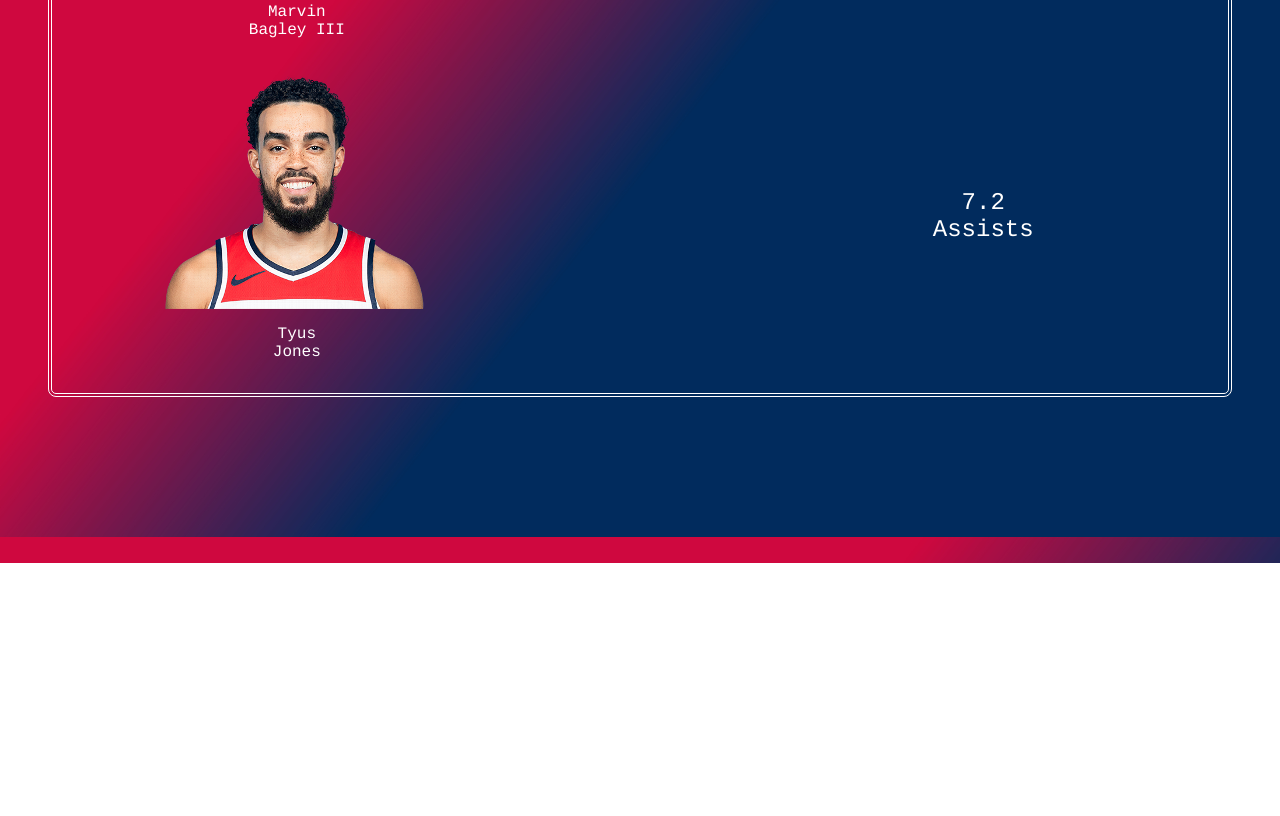
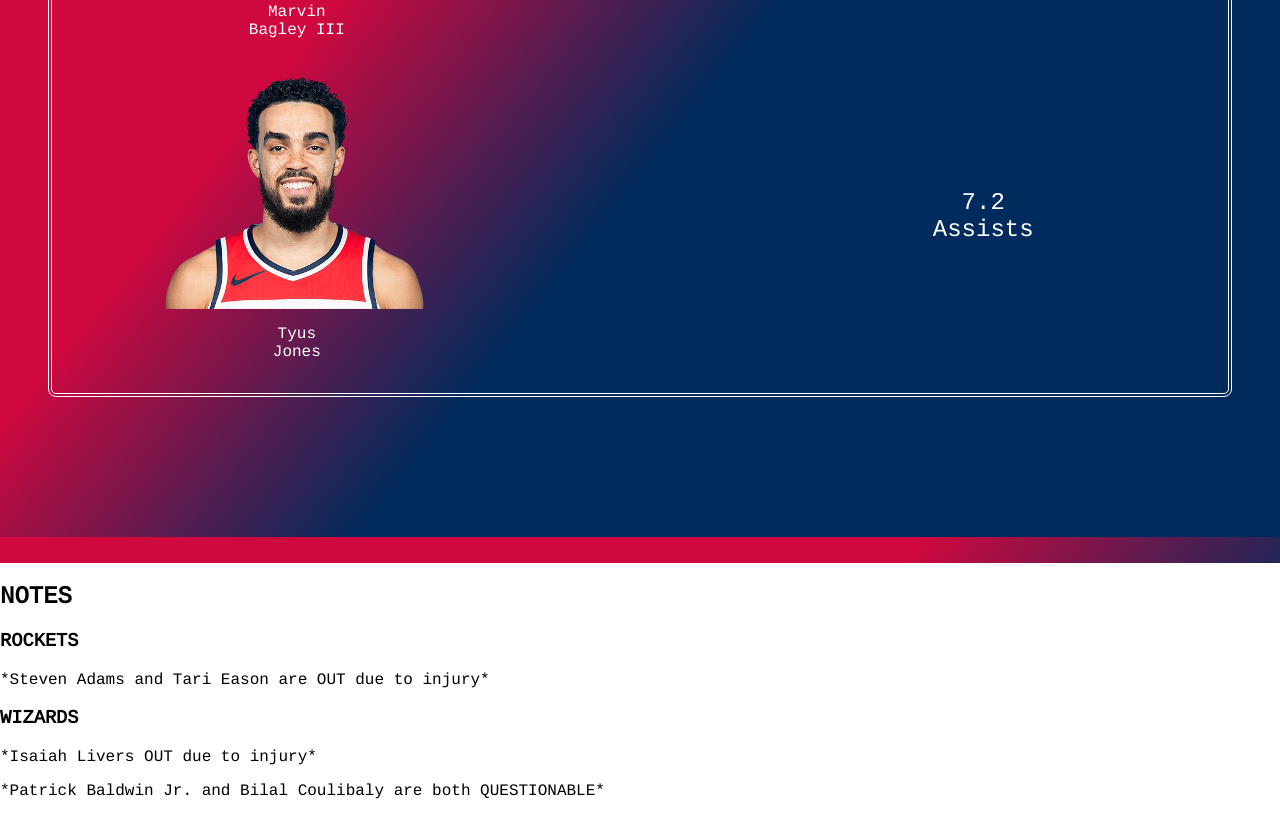
Before and after one commit to maxcodingtx/Rockets_EventLandingPage, a plain HTML site: page index.html in a window 1280 px wide. Shown: the part 2960-3776 px from the top of the page. Before the commit the page ends 3523 px from the top, so only its background shows below. Drawn offline with Linux system fonts and the light colour scheme.

Commit message:
section 3 set up

```diff
--- a/index.html
+++ b/index.html
@@ -143,5 +143,22 @@
         </div>
     </section>
 
+    <section id="section3">
+        <div class="section3__container">
+            <h1 class="section__heading">NOTES</h1>
+
+            <div class="section3__notes1">
+                <h3 class="notes__heading">ROCKETS</h3>
+                <p>*Steven Adams and Tari Eason are OUT due to injury*</p>
+            </div>
+
+            <div class="section3__notes1">
+                <h3 class="notes__heading">WIZARDS</h3>
+                <p>*Isaiah Livers OUT due to injury*</p>
+                <p>*Patrick Baldwin Jr. and Bilal Coulibaly are both QUESTIONABLE*</p>
+            </div>
+        </div>
+    </section>
+
 </body>
 </html>
```
